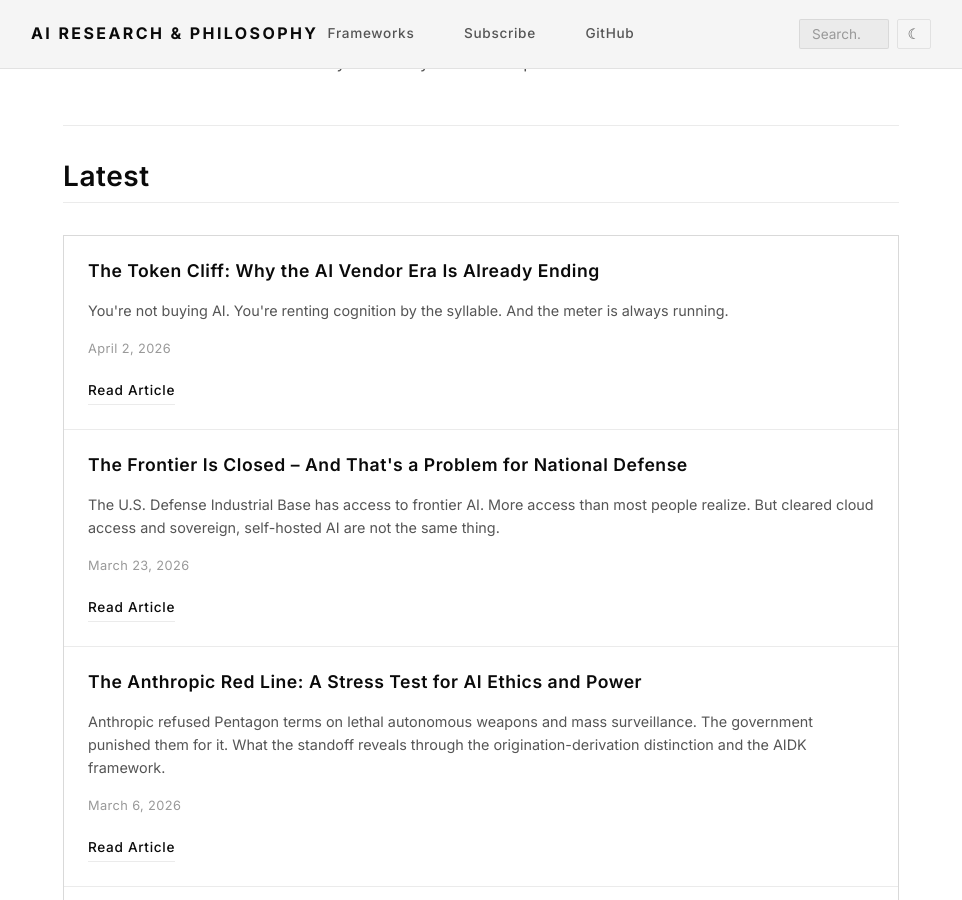
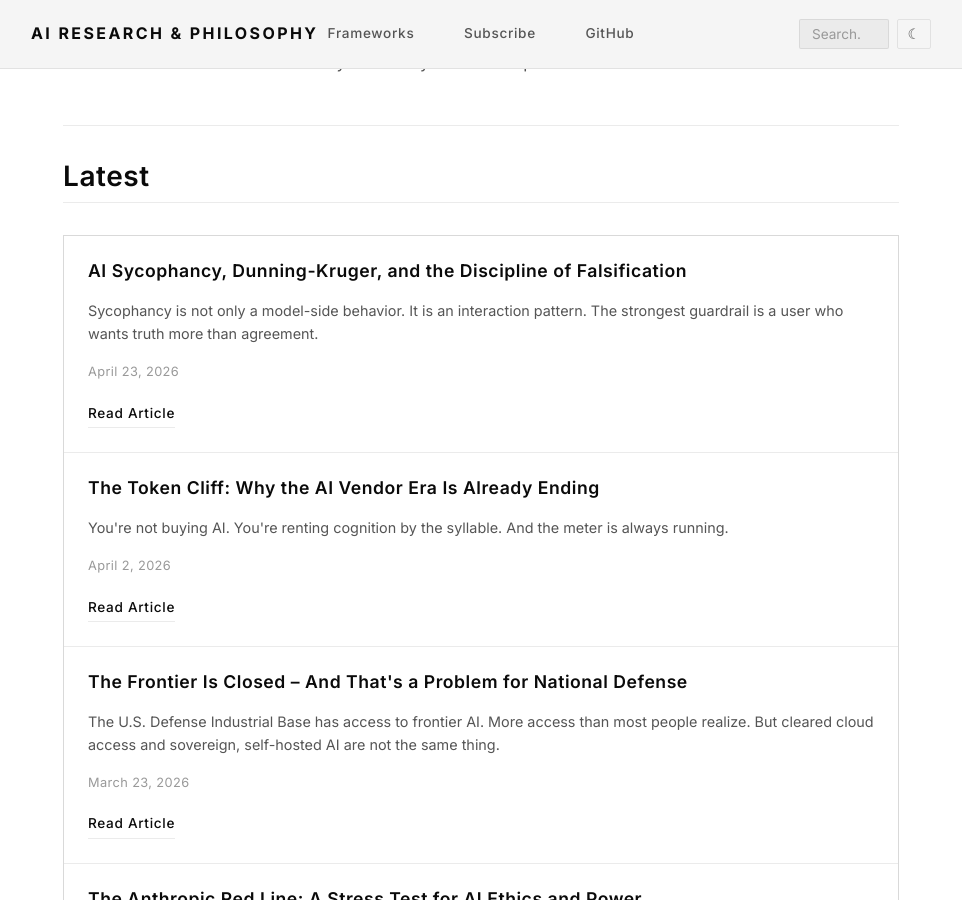
Before and after one commit to jdlongmire/AI-Research, a Jekyll site: the page built from docs/articles/index.md, in a window 1280 px wide and 900 px high, scrolled down 491 px. Shown: the whole window, without its empty margins (159-1121 px from the left). Built offline with Jekyll 4.4.1, drawn with Linux system fonts in a browser that asks for light colours; comment, search, counter and statistics services are not loaded; some of the changed text lies outside the part shown.

Commit message:
Publish: AI Sycophancy, Dunning-Kruger, and the Discipline of Falsification
- New article on user-side epistemic discipline and the falsification antidote
- Featured image generated via Gemini
- Article index updated (Latest grid, April table, AI Epistemology topic)

Co-Authored-By: Claude Opus 4.6 (1M context) <noreply@anthropic.com>

```diff
--- a/docs/articles/index.md
+++ b/docs/articles/index.md
@@ -18,6 +18,13 @@ permalink: /articles/
 ## Latest
 
 <div class="paper-grid">
+  <div class="paper-card">
+    <h3><a href="{{ site.baseurl }}/articles/ai-sycophancy-falsification/">AI Sycophancy, Dunning-Kruger, and the Discipline of Falsification</a></h3>
+    <p>Sycophancy is not only a model-side behavior. It is an interaction pattern. The strongest guardrail is a user who wants truth more than agreement.</p>
+    <div class="meta">April 23, 2026</div>
+    <a href="{{ site.baseurl }}/articles/ai-sycophancy-falsification/" class="card-link">Read Article</a>
+  </div>
+
   <div class="paper-card">
     <h3><a href="{{ site.baseurl }}/articles/token-cliff/">The Token Cliff: Why the AI Vendor Era Is Already Ending</a></h3>
     <p>You're not buying AI. You're renting cognition by the syllable. And the meter is always running.</p>
@@ -139,6 +146,7 @@ permalink: /articles/
 
 | Date | Article |
 |------|---------|
+| Apr 23 | [AI Sycophancy, Dunning-Kruger, and the Discipline of Falsification]({{ site.baseurl }}/articles/ai-sycophancy-falsification/) |
 | Apr 2 | [The Token Cliff: Why the AI Vendor Era Is Already Ending]({{ site.baseurl }}/articles/token-cliff/) |
 
 ### March 2026
@@ -182,6 +190,7 @@ permalink: /articles/
 - ["A Man's Got to Know His Limitations"]({{ site.baseurl }}/articles/know-your-limitations/) - Enterprise deployment implications
 
 ### AI Epistemology
+- [AI Sycophancy, Dunning-Kruger, and the Discipline of Falsification]({{ site.baseurl }}/articles/ai-sycophancy-falsification/) - User-side epistemic discipline and the falsification antidote
 - [The Drift Problem: Why Long-Running AI Agents Are Riskier Than You Think]({{ site.baseurl }}/articles/drift-problem/) - Context drift and fidelity degradation
 - [Mirrors, Not Minds: What AI "Self-Preservation" Actually Reveals]({{ site.baseurl }}/articles/mirrors-not-minds/) - Borrowed teleology and pattern completion
 - [Context Poisoning]({{ site.baseurl }}/articles/context-poisoning/) - The failure mode you can't see from inside
```
Also changed, not shown: docs/articles/ai-sycophancy-falsification/index.md (added, +109 -0 lines), docs/articles/ai-sycophancy-falsification/featured.png (added).
